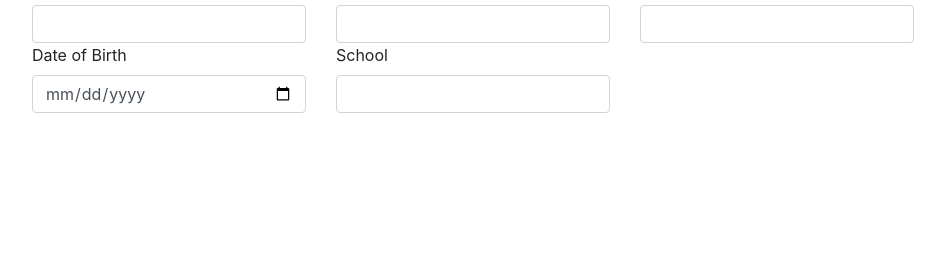
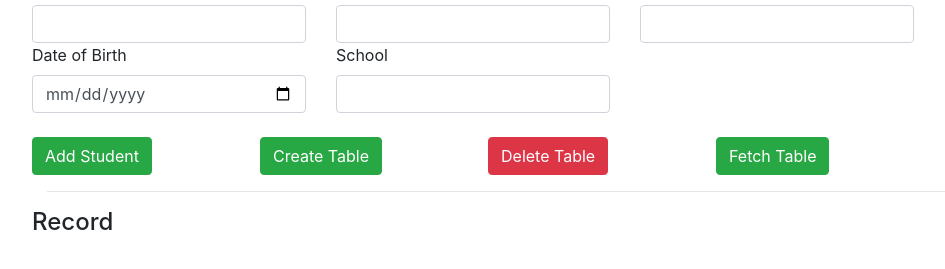
Before and after one commit to phametic/Student-Database, a plain HTML site: page frontend/index.html in a window 1280 px wide. Shown: the part 113-382 px from the top of the page, without its empty margins (38-983 px from the left). Drawn offline with nearby package versions, Linux system fonts and the light colour scheme; files whose address does not match are found by name.

Commit message:
Buttons Added

```diff
--- a/frontend/index.html
+++ b/frontend/index.html
@@ -33,11 +33,36 @@
                             <label for="lastname">Last Name</label>
                             <input type="text" class="form-control" name="lastname" id="last_name">
                         </div>
+
                     </div>
+                    <br>
+                    <div class="row">
+                        <div class="col-md">
+                            <button type="button" id="add_student" class="btn btn-success">Add Student</button>
+                        </div>
+                        <div class="col-md">
+                            <button type="button" id="create_table" class="btn btn-success">Create Table</button>
+                        </div>
+                        <div class="col-md">
+                            <button type="button" id="delete_table" class="btn btn-danger">Delete Table</button>
+                        </div>
+                        <div class="col-md">
+                            <button type="button" id="fetch_table" class="btn btn-success">Fetch Table</button>
+                        </div>
+
+                    </div>
+
                 </fieldset>
 
 
             </form>
+        </div>
+        <hr>
+        <div class="row">
+            <h4>Record</h4>
+            <table class="table table-bordered table-hover">
+
+            </table>
         </div>
 
     </div>
```
